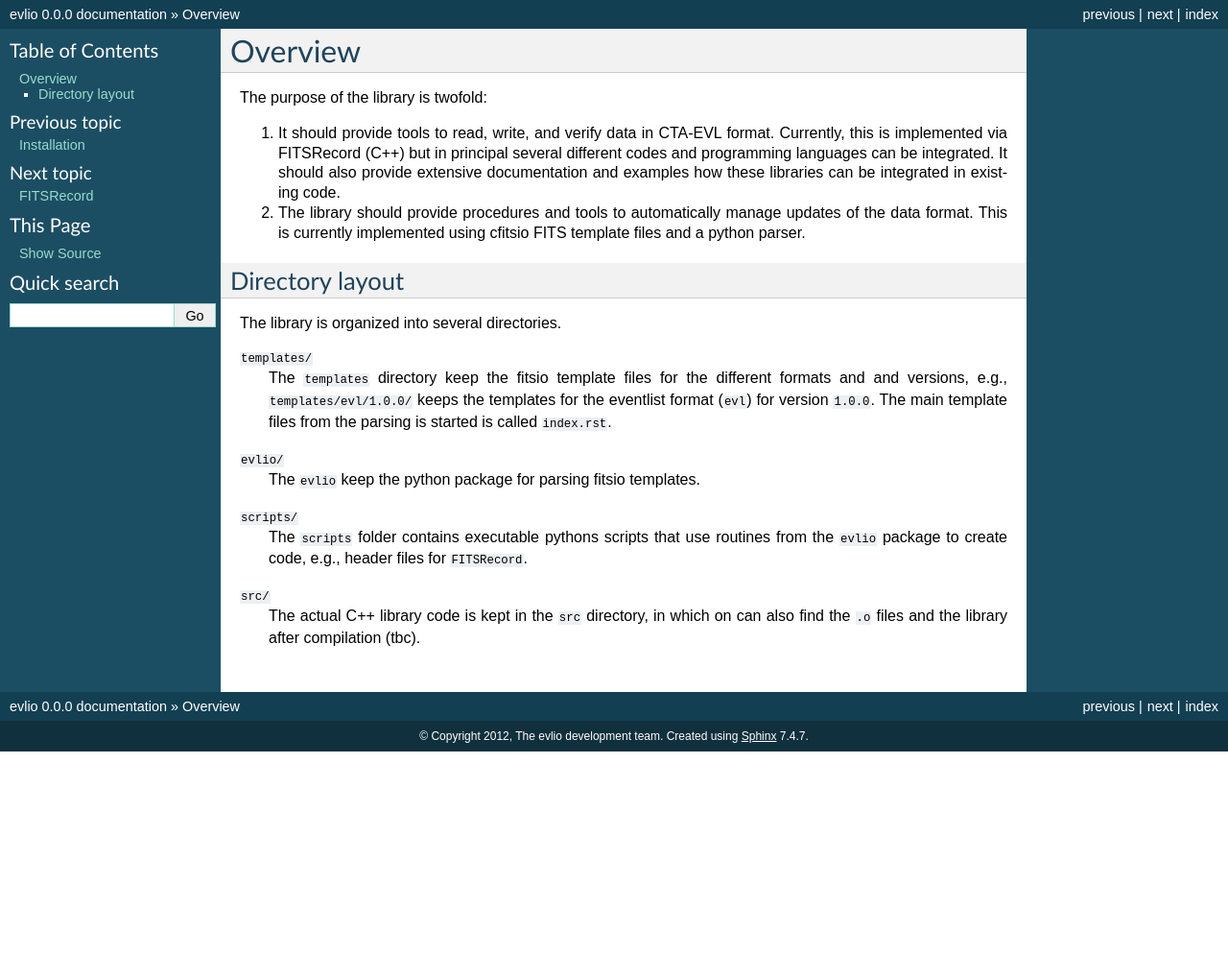
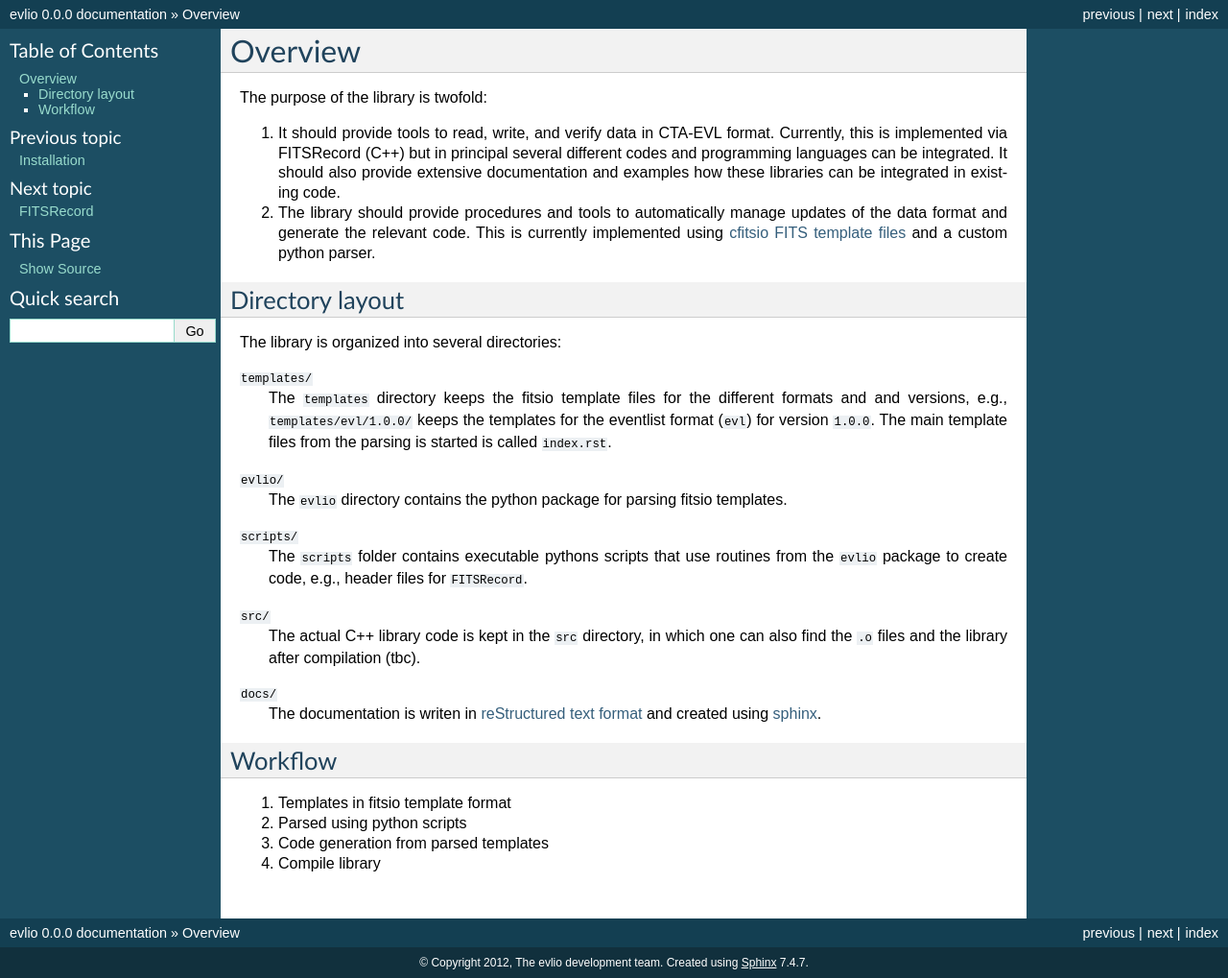
Before and after one commit to mraue/evlio, a Sphinx documentation site: the page built from docs/overview.rst, in a window 1280 px wide. Shown: the whole page at 96% size. Built offline with Sphinx 7.4.7, drawn with Linux system fonts in a browser that asks for light colours; formulas are drawn with MathJax 3; before the commit the page ends 900 px from its top, so only the background shows below that.

Commit message:
Updated overview documentation ++.

```diff
--- a/docs/overview.rst
+++ b/docs/overview.rst
@@ -6,22 +6,34 @@ The purpose of the library is twofold:
 
 1. It should provide tools to read, write, and verify data in CTA-EVL format. Currently, this is implemented via FITSRecord (C++) but in principal several different codes and programming languages can be integrated. It should also provide extensive documentation and examples how these libraries can be integrated in existing code.
 
-2. The library should provide procedures and tools to automatically manage updates of the data format. This is currently implemented using cfitsio FITS template files and a python parser.
+2. The library should provide procedures and tools to automatically manage updates of the data format and generate the relevant code. This is currently implemented using `cfitsio FITS template files <http://heasarc.gsfc.nasa.gov/docs/software/fitsio/c/c_user/node105.html>`_ and a custom python parser.
 
 ----------------
 Directory layout
 ----------------
 
-The library is organized into several directories.
+The library is organized into several directories:
 
 ``templates/``
-    The ``templates`` directory keep the fitsio template files for the different formats and and versions, e.g., ``templates/evl/1.0.0/`` keeps the templates for the eventlist format (``evl``) for version ``1.0.0``. The main template files from the parsing is started is called ``index.rst``.
+    The ``templates`` directory keeps the fitsio template files for the different formats and and versions, e.g., ``templates/evl/1.0.0/`` keeps the templates for the eventlist format (``evl``) for version ``1.0.0``. The main template files from the parsing is started is called ``index.rst``.
 
 ``evlio/``
-    The ``evlio`` keep the python package for parsing fitsio templates.
+    The ``evlio`` directory contains the python package for parsing fitsio templates.
 
 ``scripts/``
     The ``scripts`` folder contains executable pythons scripts that use routines from the ``evlio`` package to create code, e.g., header files for ``FITSRecord``.
 
 ``src/``
-    The actual C++ library code is kept in the ``src`` directory, in which on can also find the ``.o`` files and the library after compilation (tbc).
+    The actual C++ library code is kept in the ``src`` directory, in which one can also find the  ``.o`` files and the library after compilation (tbc).
+
+``docs/``
+    The documentation is writen in `reStructured text format <http://sphinx.pocoo.org/rest.html#rst-primer>`_ and created using `sphinx <http://sphinx.pocoo.org>`_.
+
+--------
+Workflow
+--------
+
+1. Templates in fitsio template format
+2. Parsed using python scripts
+3. Code generation from parsed templates
+4. Compile library
```
